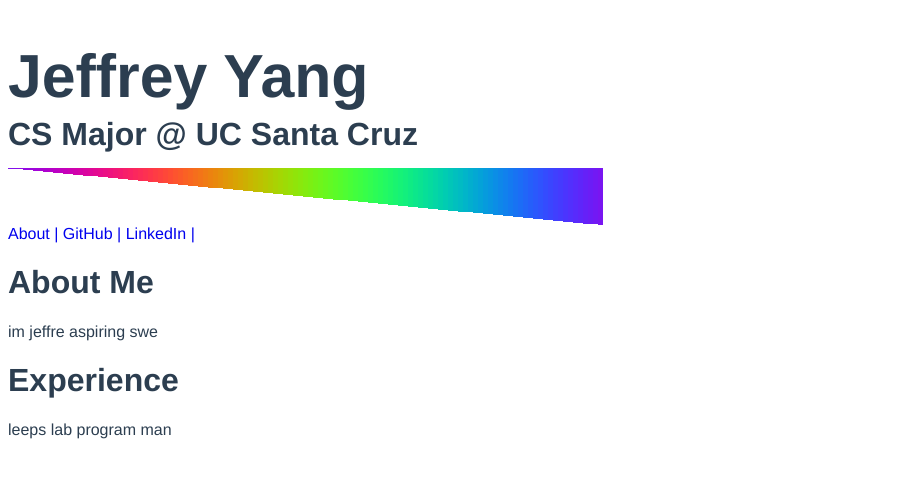
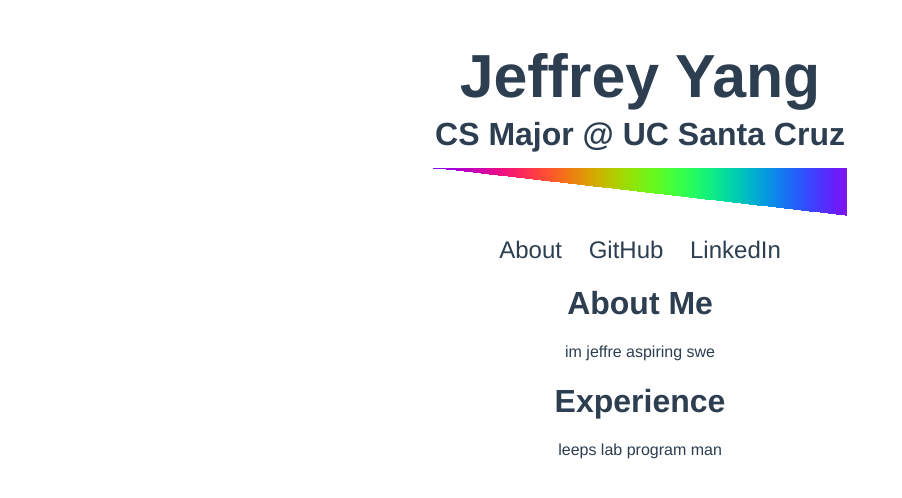
Before and after one commit to jeffreyyang3/personalWebsite, a Vue app: page /#/about in a window 1280 px wide. Shown: the top 498 px of the page, without its empty margins (0-902 px from the left). Built offline with nearby package versions, Linux system fonts and the light colour scheme.

Commit message:
center stuff

```diff
--- a/src/App.vue
+++ b/src/App.vue
@@ -11,6 +11,7 @@
 
     <homePage></homePage>
     <navBar></navBar>
+
     <transition name="slide-fade">
       <router-view/>
     </transition>
@@ -37,20 +38,26 @@
   font-family: 'Avenir', Helvetica, Arial, sans-serif;
   -webkit-font-smoothing: antialiased;
   -moz-osx-font-smoothing: grayscale;
-  /*text-align: center; */
+  text-align: center;
 
   color: #2c3e50;
 
 }
 nav {
+  padding-top: 20px;
+
 
   clear: both;
 
 }
 nav a {
-  text-decoration: none
+  color: #2c3e50;
+  text-decoration: none;
+  padding: 10px;
+  font-size: 150%;
 
 }
+
 #homePage > h1{
   font-size: 380%;
   margin-bottom: -.35em
--- a/src/components/genericDesc.vue
+++ b/src/components/genericDesc.vue
@@ -18,7 +18,5 @@
             }
         },
 
-
-
     }
 </script>
--- a/src/components/navBar.vue
+++ b/src/components/navBar.vue
@@ -2,9 +2,9 @@
     <nav class="navBar">
         <router-link v-for="(link,name) in internalLinks"
         v-bind:key="name" :to="link">
-        {{ name }} | </router-link>
+        {{ name }}  </router-link>
         <a v-for="(link,name) in externalLinks"
-        v-bind:key="name" :href="link" target="_blank"> {{ name }} |</a>
+        v-bind:key="name" :href="link" target="_blank"> {{ name }} </a>
     </nav>
 </template>
 
--- a/src/views/homePage.vue
+++ b/src/views/homePage.vue
@@ -37,13 +37,13 @@
 
                         this.arrayStep(array, i);
 
-                        setTimeout(timeoutSort.bind(this), 25, array, i + 1);
+                        setTimeout(timeoutSort.bind(this), 10, array, i + 1);
 
                     }
                     else{
                         this.sortDone = true
                     }
-                }.bind(this), 25, this.array, 0);
+                }.bind(this), 10, this.array, 0);
 
 
 
@@ -81,13 +81,14 @@
         divClasses: function(value) {
             return {
 
-                width: '5px',
-                height: value * .03 + 'em',
-                display: 'block',
+                width: '0.13em',
+                height: `${value * .015}em`,
+                display: 'inline-block',
                 //border: ".03em solid black",
                 backgroundColor: this.rainbowArray[value - 1],
-                float: 'left',
-                //marginTop: '0px',
+                //float: 'left',
+                verticalAlign: 'top',
+                // marginTop: 'auto',
 
             }
 
@@ -110,7 +111,7 @@
 
     },
     mounted(){
-        this.createArray(120);
+        this.createArray(200);
         this.rainbowArray = new Array(this.array.length)
         this.createRainbowArray(this.rainbowArray)
         setTimeout(()=>{
```
